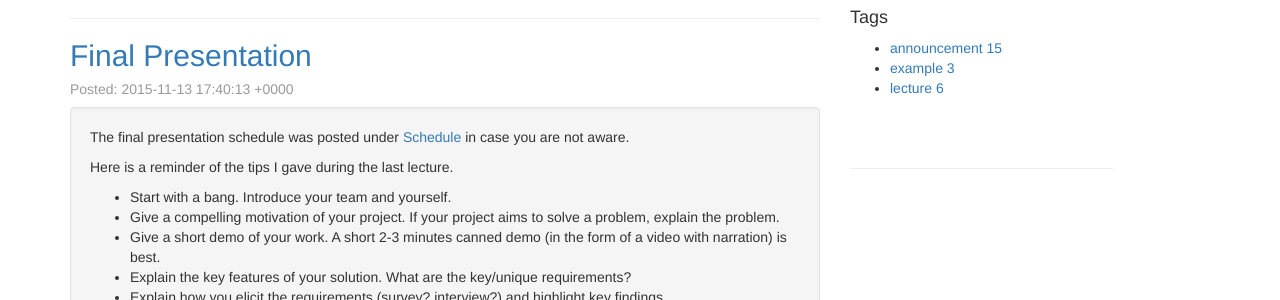
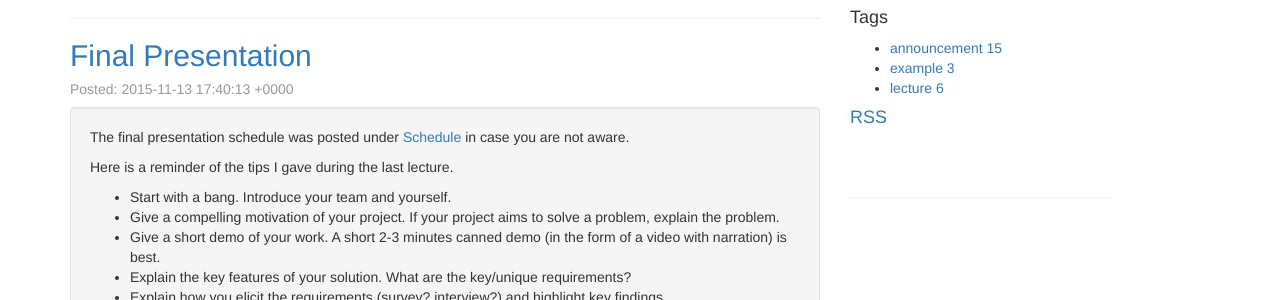
Before and after one commit to nus-mtp/1516, a Jekyll site: the page built from index.html, in a window 1280 px wide. Shown: the part 871-1171 px from the top of the page. Built offline with Jekyll 4.4.1, drawn with Linux system fonts in a browser that asks for light colours; nearby versions of some CDN libraries; library files that are not in the unit come from our copies; Markdown is read by kramdown in place of the engine named in the settings; the list of posts is cut into pages by our own code.

Commit message:
Added link to RSS

```diff
--- a/_includes/themes/jiku/default.html
+++ b/_includes/themes/jiku/default.html
@@ -58,6 +58,7 @@
 			  {% assign tags_list = site.tags %}
 			  {% include JB/tags_list %}
 			  </ul>
+			  <h4><a href="rss.xml">RSS</a></h4>
 			  <br>
 			  <br>
 			  <hr>
```
